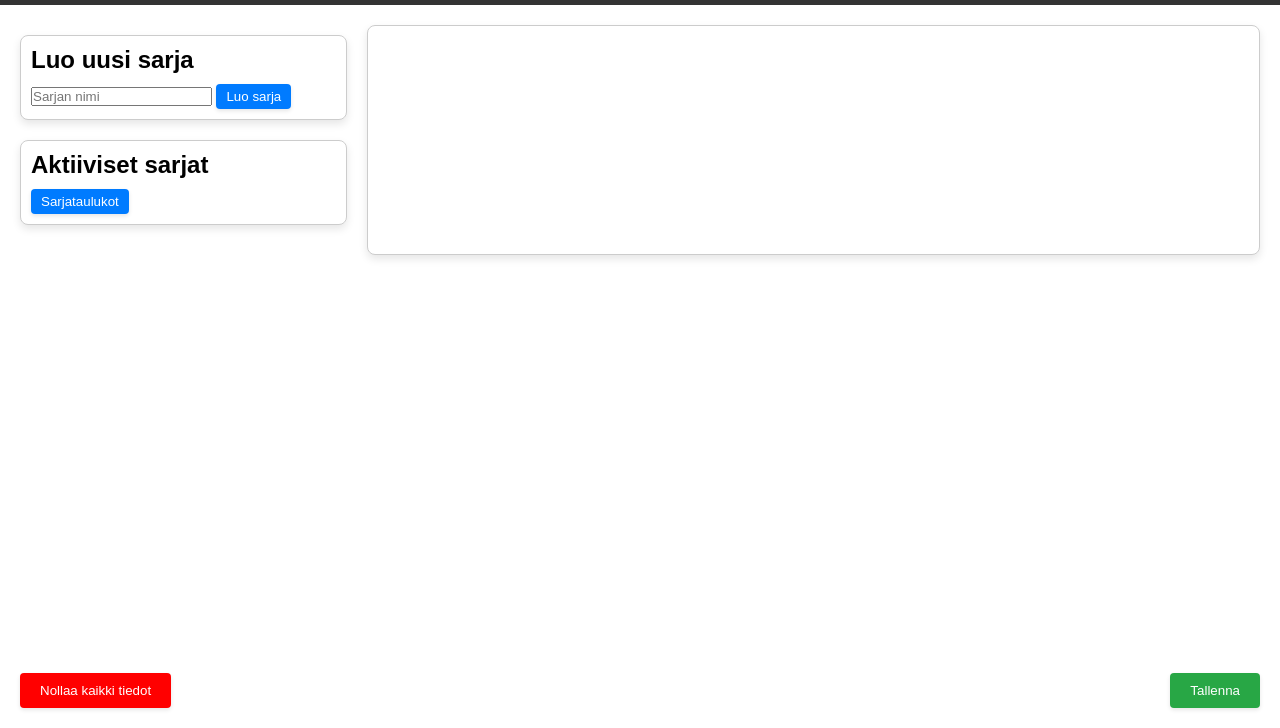
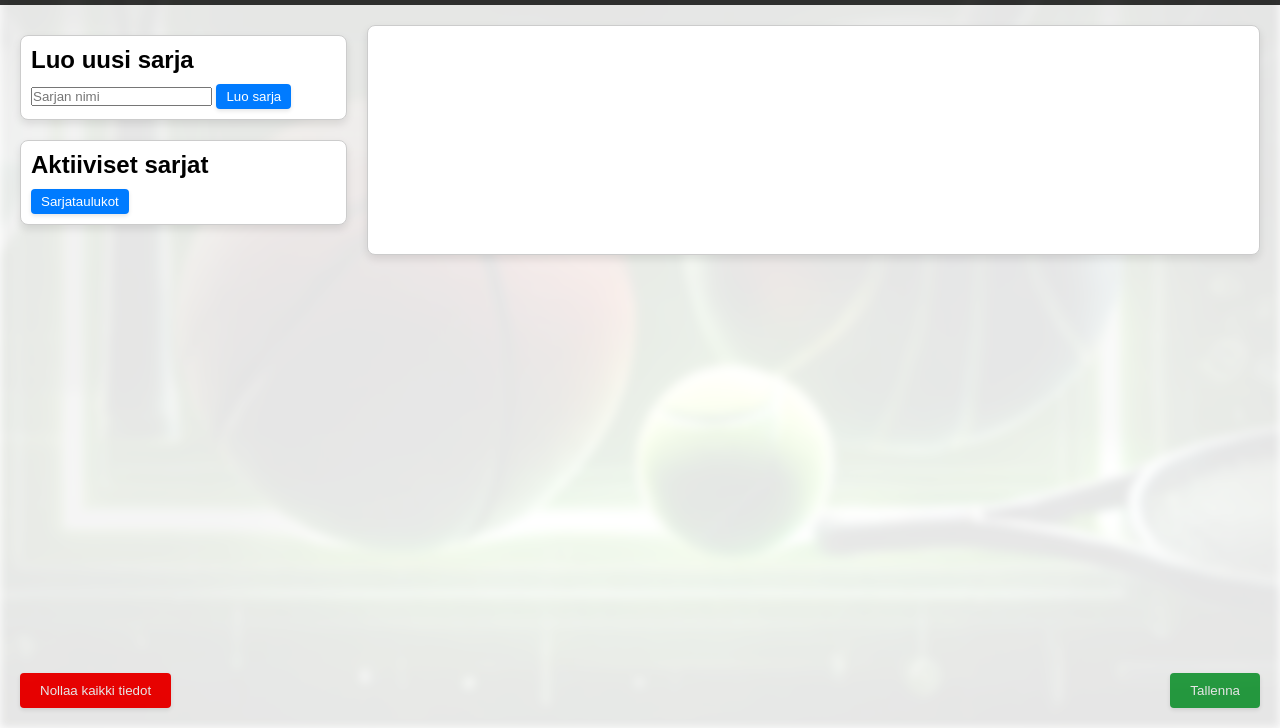
Before and after one commit to markoisola/scorecount, a plain HTML site: page index.html in a window 1280 px wide. Shown: the part 72-800 px from the top of the page. Drawn offline with Linux system fonts and the light colour scheme.

Commit message:
header-kuva lisätty

```diff
--- a/styles.css
+++ b/styles.css
@@ -32,7 +32,7 @@ main::before {
     left: 0;
     width: 100%;
     height: 100%;
-    background-image: url('images/second-background.jpg'); /* Replace with your second background image path */
+    background-image: url('images/header_background_pic.jpg'); /* Replace with your second background image path */
     background-size: cover;
     background-position: center;
     filter: blur(5px); /* Adjust the blur level here */
```
